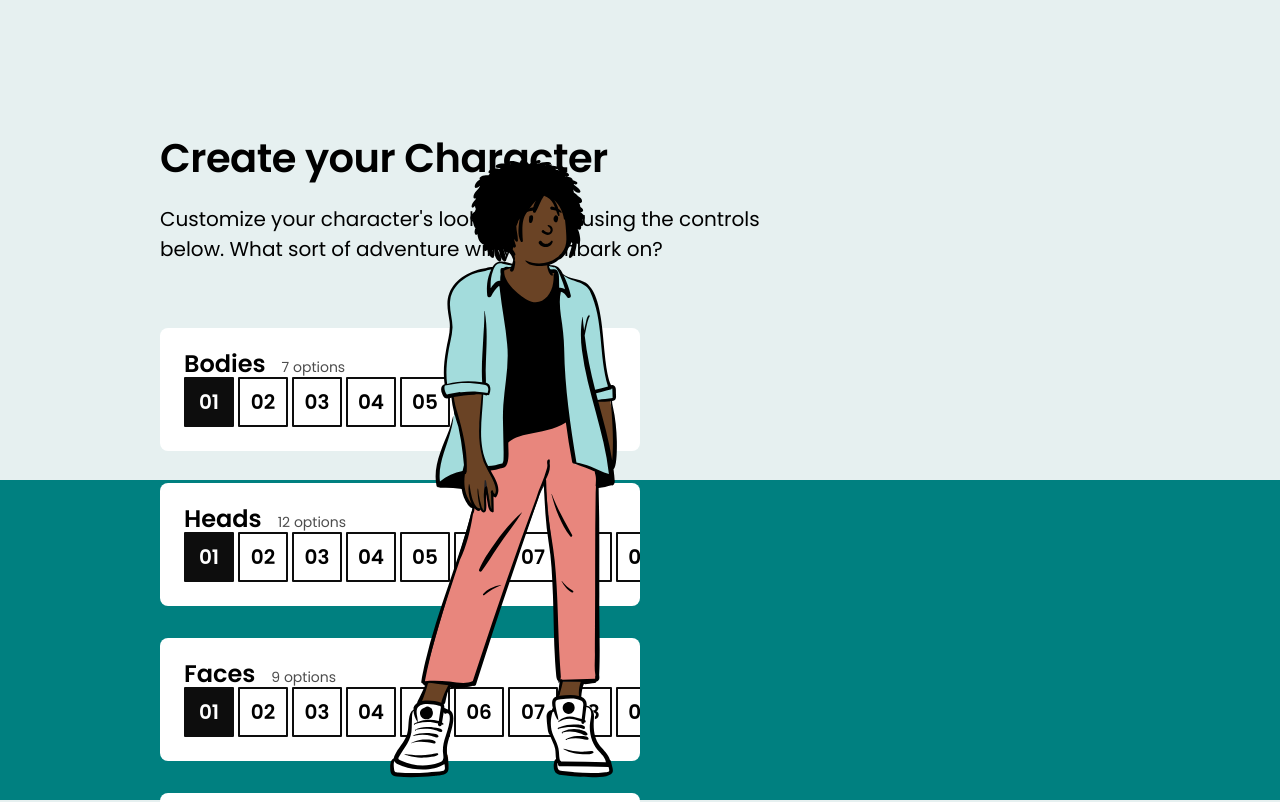
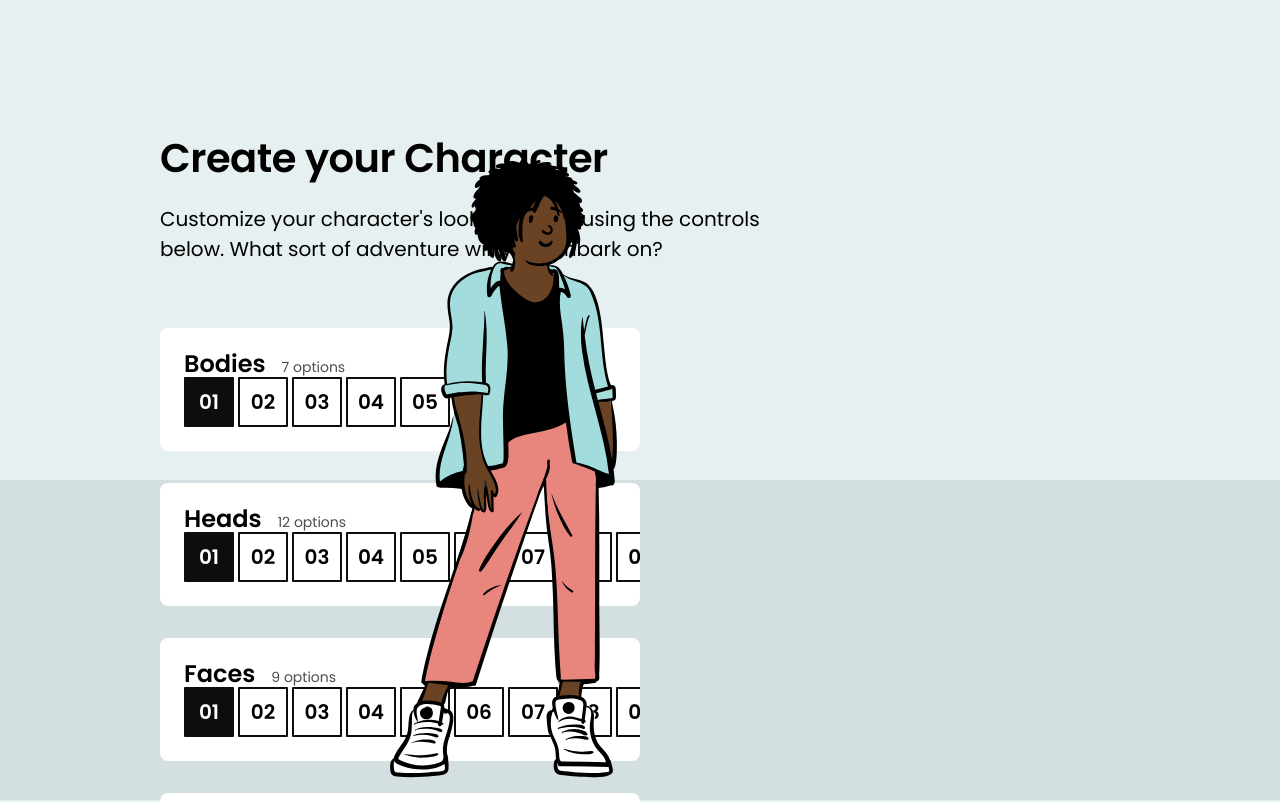
Before and after one commit to Coding-Gymnasium/css-practice, a React (Create React App) app in the folder jcomeau-css/character-creator-JComeau/: page / in a window 1280 px wide. Shown: the top 802 px of the page. Built offline with nearby package versions, Linux system fonts and the light colour scheme.

Commit message:
Change color to match background color in mockup

```diff
--- a/jcomeau-css/character-creator-JComeau/src/App.css
+++ b/jcomeau-css/character-creator-JComeau/src/App.css
@@ -1,5 +1,5 @@
 .perspective-decoration {
-  background-color: teal;
+  background-color: rgb(212, 223, 225);
   height: 40%;
   position:sticky;
   bottom: 0;
```
